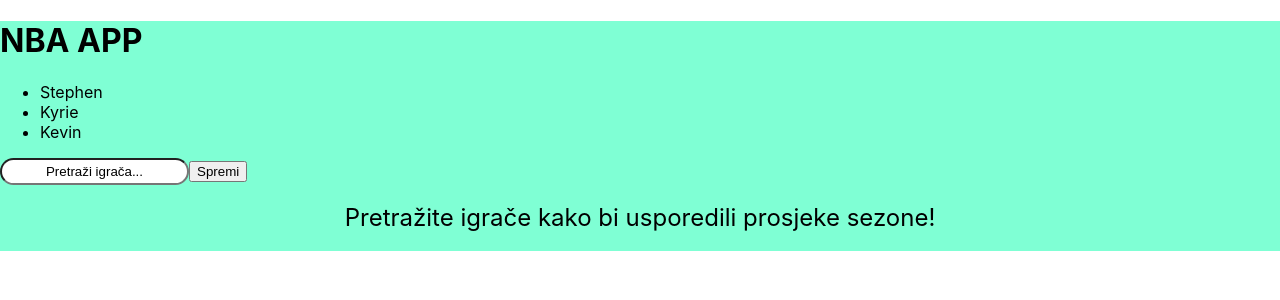
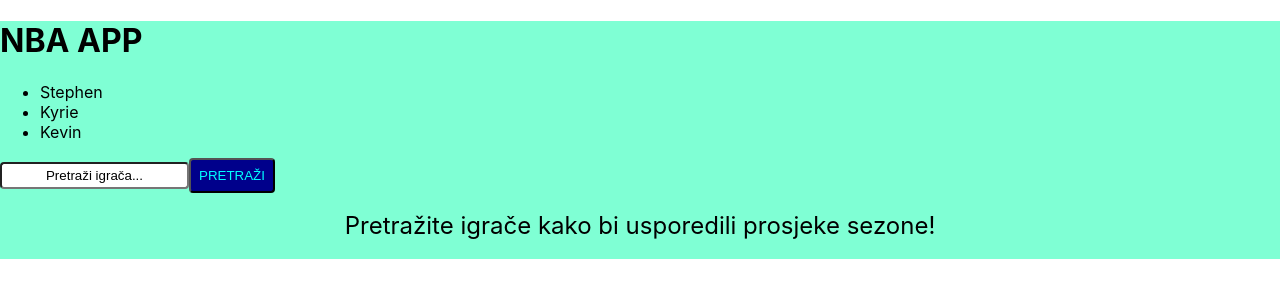
Before and after one commit to TomDam2210/NBA_APP-MongoDB, a React (Create React App) app in the folder frontend/: page / in a window 1280 px wide. Shown: the top 300 px of the page. Built offline with nearby package versions, Linux system fonts and the light colour scheme.

Commit message:
Uređen botun za pretraživanje

```diff
--- a/frontend/src/App.js
+++ b/frontend/src/App.js
@@ -36,7 +36,7 @@
                 value={unos}
                 onChange={promjenaUnosa}
             />
-            <button type='submit'>Spremi</button>
+            <button className="botun1" type='submit'>Pretraži</button>
         </form>
         <div className="sredina">
             <div className="sredina-tekst">
--- a/frontend/src/index.css
+++ b/frontend/src/index.css
@@ -14,7 +14,7 @@
 
 .input {
   padding: 4px;
-  border-radius: 25px;
+  border-radius: 0.25rem;
   text-align: center;
 }
 
@@ -38,3 +38,12 @@
 .sredina-tekst {
   text-align: center;
 }
+
+.botun1 {
+  background-color: darkblue;
+  color: cyan;
+  padding: 8px;
+  min-width: 16px;
+  text-transform: uppercase;
+  border-radius: 0.25rem;
+}
```
